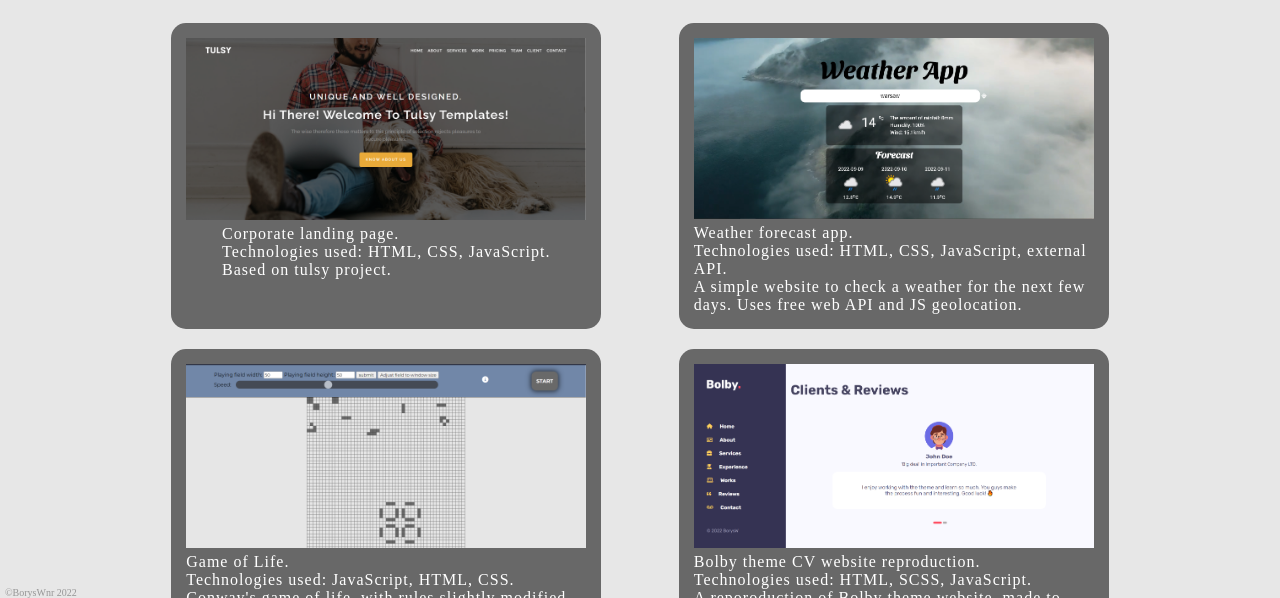
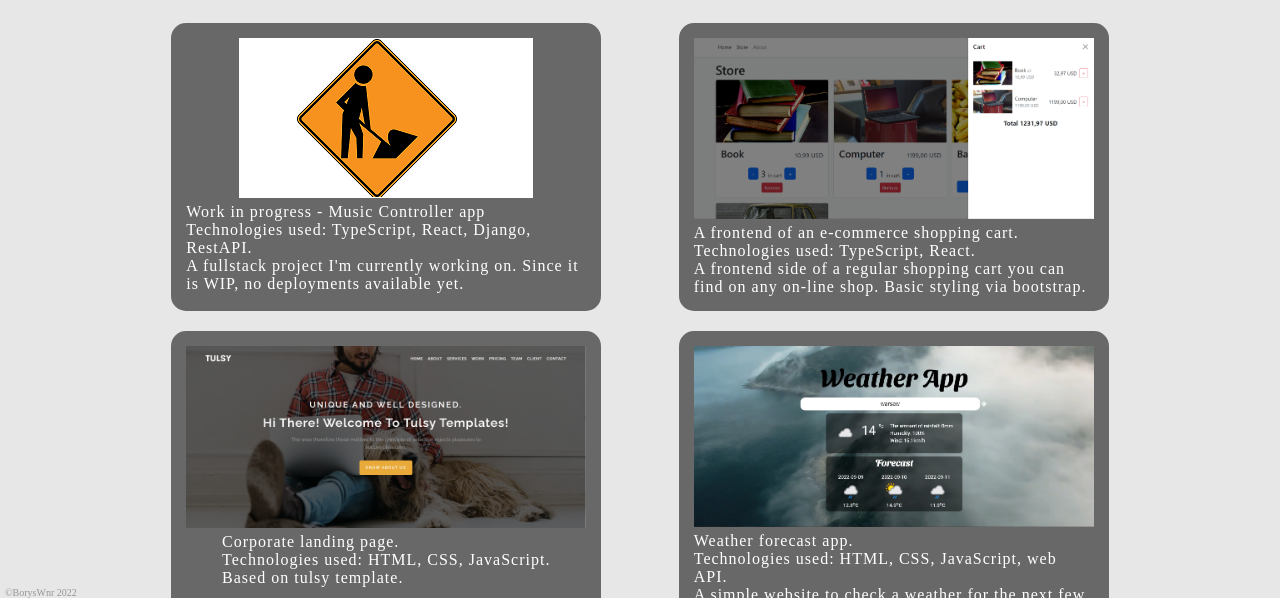
Before and after one commit to boryswnr/portfolio, a Gatsby site: page /projects in a window 1280 px wide. Shown: the part 202-800 px from the top of the page. Built offline with nearby package versions, Linux system fonts and the light colour scheme; Gatsby itself is replaced by a stand-in of ours.

Commit message:
added two new projects, changed description on homepage, added TS to skills list

```diff
--- a/src/pages/projects.js
+++ b/src/pages/projects.js
@@ -15,6 +15,44 @@ const Projects = () => {
 
                 <div className={wrapper}>
                     <ProjectWrapper
+                        githubLink="https://github.com/boryswnr/party_app"
+                        deploymentLink="https://github.com/boryswnr/party_app"
+                    >
+                        <StaticImage
+                            src="../images/WIP.png"
+                            alt="Roadworks sign - to show that this project is work in progress"
+                            placeholder="blurred"
+                            className={image}
+                        />
+                        <p className={description}>
+                            Work in progress - Music Controller app <br />
+                            Technologies used: TypeScript, React, Django,
+                            RestAPI. <br />A fullstack project I'm currently
+                            working on. Since it is WIP, no deployments
+                            available yet.
+                        </p>
+                    </ProjectWrapper>
+
+                    <ProjectWrapper
+                        githubLink="https://github.com/boryswnr/shopping-cart"
+                        deploymentLink="https://borys-shopping-cart.netlify.app/"
+                    >
+                        <StaticImage
+                            src="../images/shopping-cart-screen.png"
+                            alt="A small screenshot of my project"
+                            placeholder="blurred"
+                            className={image}
+                        />
+                        <p className={description}>
+                            A frontend of an e-commerce shopping cart. <br />
+                            Technologies used: TypeScript, React. <br />A
+                            frontend side of a regular shopping cart you can
+                            find on any on-line shop. Basic styling via
+                            bootstrap.
+                        </p>
+                    </ProjectWrapper>
+
+                    <ProjectWrapper
                         githubLink="https://github.com/boryswnr/tulsy-recreation"
                         deploymentLink="https://boryswnr.github.io/tulsy-recreation/"
                     >
@@ -27,7 +65,7 @@ const Projects = () => {
                         <p className={description}>
                             Corporate landing page. <br />
                             Technologies used: HTML, CSS, JavaScript. <br />
-                            Based on tulsy project.
+                            Based on tulsy template.
                         </p>
                     </ProjectWrapper>
 
@@ -43,10 +81,9 @@ const Projects = () => {
                         />
                         <p className={description}>
                             Weather forecast app. <br />
-                            Technologies used: HTML, CSS, JavaScript, external
-                            API. <br />A simple website to check a weather for
-                            the next few days. Uses free web API and JS
-                            geolocation.
+                            Technologies used: HTML, CSS, JavaScript, web API.{" "}
+                            <br />A simple website to check a weather for the
+                            next few days. Uses free web API and JS geolocation.
                         </p>
                     </ProjectWrapper>
 
--- a/src/projects.module.css
+++ b/src/projects.module.css
@@ -6,7 +6,9 @@
 
 .image {
     max-width: 500px;
+    max-height: 200px;
     padding: 0;
+    object-fit: scale-down;
 }
 
 .description {
```
Also changed, not shown: src/pages/index.js (+27 -23 lines), src/pages/skills.js (+65 -25 lines), src/images/WIP.png (added), src/images/shopping-cart-screen.png (added).
